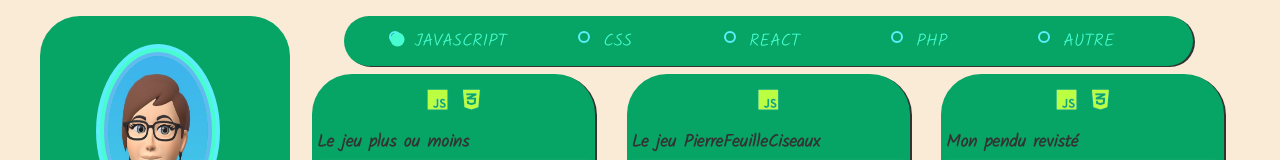
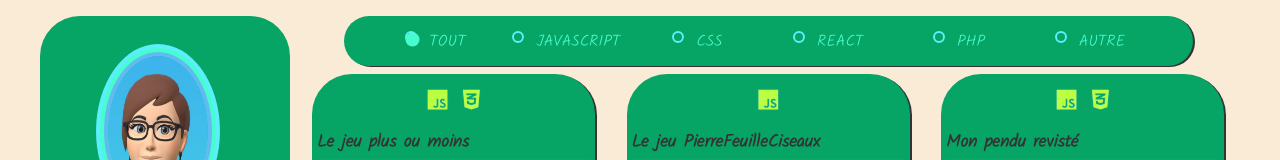
Before and after one commit to saphirrubis/monCV-react, a React (Create React App) app: page /portfolio in a window 1280 px wide. Shown: the top 160 px of the page. Built offline with nearby package versions, Linux system fonts and the light colour scheme; grey boxes are pictures that could not be loaded.

Commit message:
maj portfolio mobile

```diff
--- a/src/components/portfolio/ProjectList.js
+++ b/src/components/portfolio/ProjectList.js
@@ -6,13 +6,14 @@ export default class ProjectList extends Component {
   state = {
     projects: portfolioData,
     radios: [
+      { id: 6, value: "tout" },
       { id: 1, value: "javascript" },
       { id: 2, value: "css" },
       { id: 3, value: "react" },
       { id: 4, value: "php" },
       { id: 5, value: "autre" }
     ],
-    selectedRadio:'javascript',
+    selectedRadio:'tout',
   };
 
   handleRadio= (event)=>{
--- a/src/data/portfolioData.js
+++ b/src/data/portfolioData.js
@@ -2,7 +2,7 @@ export const portfolioData = [
                   {
                     id: 1,
                     name: 'Le jeu plus ou moins',
-                    languages: ['javascript','css'],
+                    languages: ['javascript','css','tout'],
                     languagesIcons: ['fab fa-js','fab fa-css3-alt'],
                     source: 'https://github.com/saphirrubis/plus-ou-moins',
                     info: "Je l'ai effectué au cours de ma formation de DWWM. ",
@@ -11,7 +11,7 @@ export const portfolioData = [
                   {
                     id: 2,
                     name: 'Le jeu PierreFeuilleCiseaux',
-                    languages: ['javascript'],
+                    languages: ['javascript','tout'],
                     languagesIcons: ['fab fa-js' ],
                     source: 'https://github.com/saphirrubis/PierreFeuilleCiseaux',
                     info: "Je l'ai effectué au cours de ma formation de DWWM.",
@@ -20,7 +20,7 @@ export const portfolioData = [
                   {
                     id: 3,
                     name: 'Mon pendu revisté',
-                    languages: ['javascript','css'],
+                    languages: ['javascript','css','tout'],
                     languagesIcons: ['fab fa-js','fab fa-css3-alt'],
                     source: 'https://github.com/saphirrubis/Le-pendu-revisite',
                     info: "Je l'ai effectué au cours de ma formation de DWWM; je voulais pas faire comme les autres à mettre des images du pendu.Je l'ai fait avec un changement du background",
@@ -29,7 +29,7 @@ export const portfolioData = [
                   {
                     id: 4,
                     name: "L'horloge",
-                    languages: ['javascript','css'],
+                    languages: ['javascript','css','tout'],
                     languagesIcons: ['fab fa-js','fab fa-css3-alt'],
                     source: 'https://github.com/saphirrubis/Horloge',
                     info: "Je l'ai effectué au cours de ma formation de DWWM.",
@@ -38,7 +38,7 @@ export const portfolioData = [
                   {
                     id: 5,
                     name: 'Mon premier site CV',
-                    languages: ['javascript','css'],
+                    languages: ['javascript','css','tout'],
                     languagesIcons: ['fab fa-js', 'fab fa-css3-alt'],
                     source: 'https://github.com/saphirrubis/MonSiteCV',
                     info: "Je l'ai effectué au cours de ma formation de DWWM.Et vous consultez mon nouveau site CV en version React",
@@ -47,7 +47,7 @@ export const portfolioData = [
                   {
                     id: 6,
                     name: 'Mon premier site vitrine',
-                    languages: ['javascript','php', 'css'],
+                    languages: ['javascript','php', 'css','tout'],
                     languagesIcons: ['fab fa-js','fab fa-php','fab fa-css3-alt'],
                     source: 'https://github.com/saphirrubis/A.C.C',
                     info: "je l'ai crée au cours de ma formation avec une singularité, il est en SPA. Je lui ai mis un peu de php (formulaire) car on venait juste de commence les cours de php; et je voulais le manupuler. ",
@@ -56,16 +56,16 @@ export const portfolioData = [
                   {
                     id: 7,
                     name: 'Site vitrine',
-                    languages: ['javascript','react'],
+                    languages: ['javascript','react','tout'],
                     languagesIcons: ['fab fa-js','fab fa-react'],
                     source:'',
                     info: "je l'ai crée pendant mon stage pour un pédicure-podologue, j'ai choisis de le faire avec le Framework React. ",
                     picture: './src/media/sitevitrine.png'
                   },
                   {
-                    id: 7,
+                    id: 8,
                     name: "Les coussettes d'Eden",
-                    languages: ['autre',],
+                    languages: ['autre','tout'],
                     languagesIcons: [''],
                     source:'https://www.lescousettesdeden.fr',
                     info: "J'ai améloire le front-end du site e-commerce fait sur https://www.webador.fr d'une amie. ",
--- a/src/styles/portfolio.css
+++ b/src/styles/portfolio.css
@@ -23,7 +23,7 @@
 
 .radioDisplay li {
                   color: var(--clr-4);
-                  font-size: 1.1em;
+                  font-size: 1em;
                   text-transform: uppercase;
                   padding: 0 1em;
                   flex: 1;
@@ -43,7 +43,7 @@
                   visibility: visible;
                   position: absolute;
                   top: -4px;
-                  left: -12px;
+                  left: -11px;
                   height: .9em;
                   width: .9em;
                   border-radius: 50%;
@@ -57,7 +57,7 @@
                   visibility: visible;
                   position: absolute;
                   top: -4px;
-                  left: -12px;
+                  left: -11px;
                   height: .9em;
                   width: .9em;
                   border-radius: 50%;
@@ -237,9 +237,12 @@
                   .infosContent {
                                     width: 100% !important;
                   }
+                  .radioDisplay{
+                                    font-size: 0.7em;
+                  }
 }
 
-@media (max-width: 520px) {
+@media (max-width: 530px) {
                   .radioDisplay {
                                     display: none !important;
                   }
```
